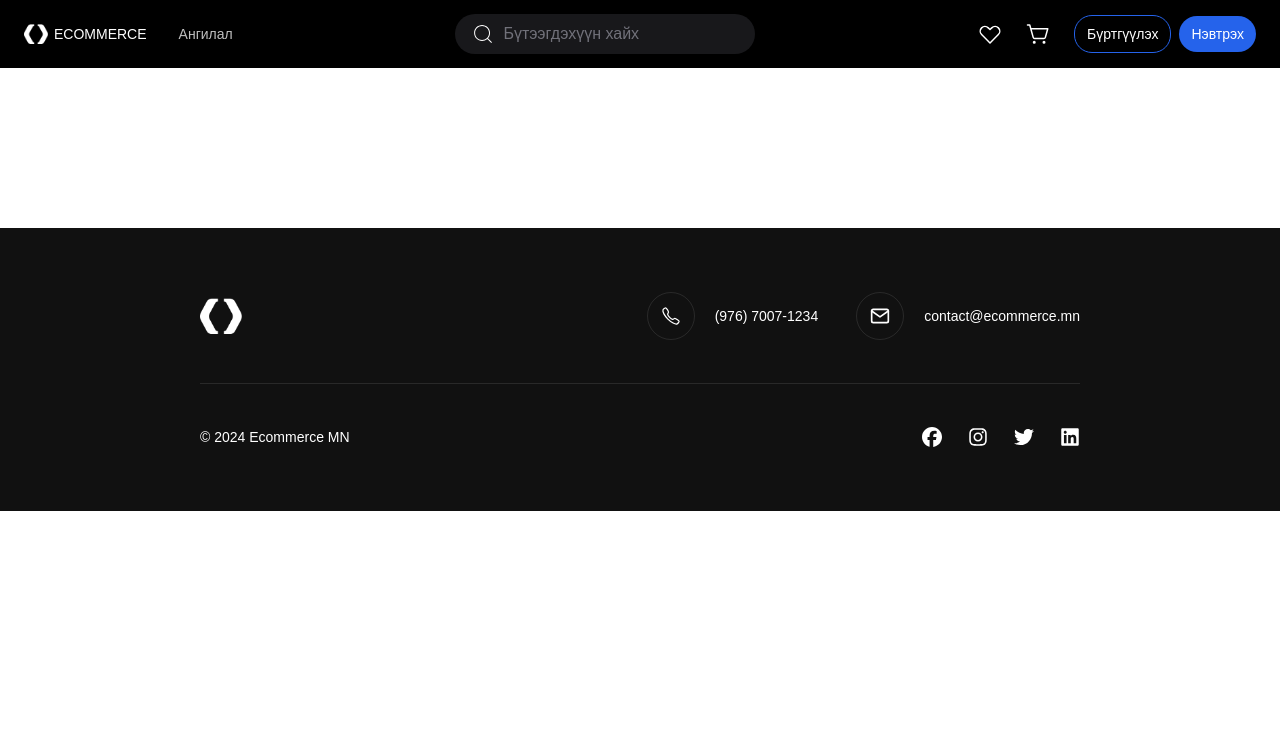
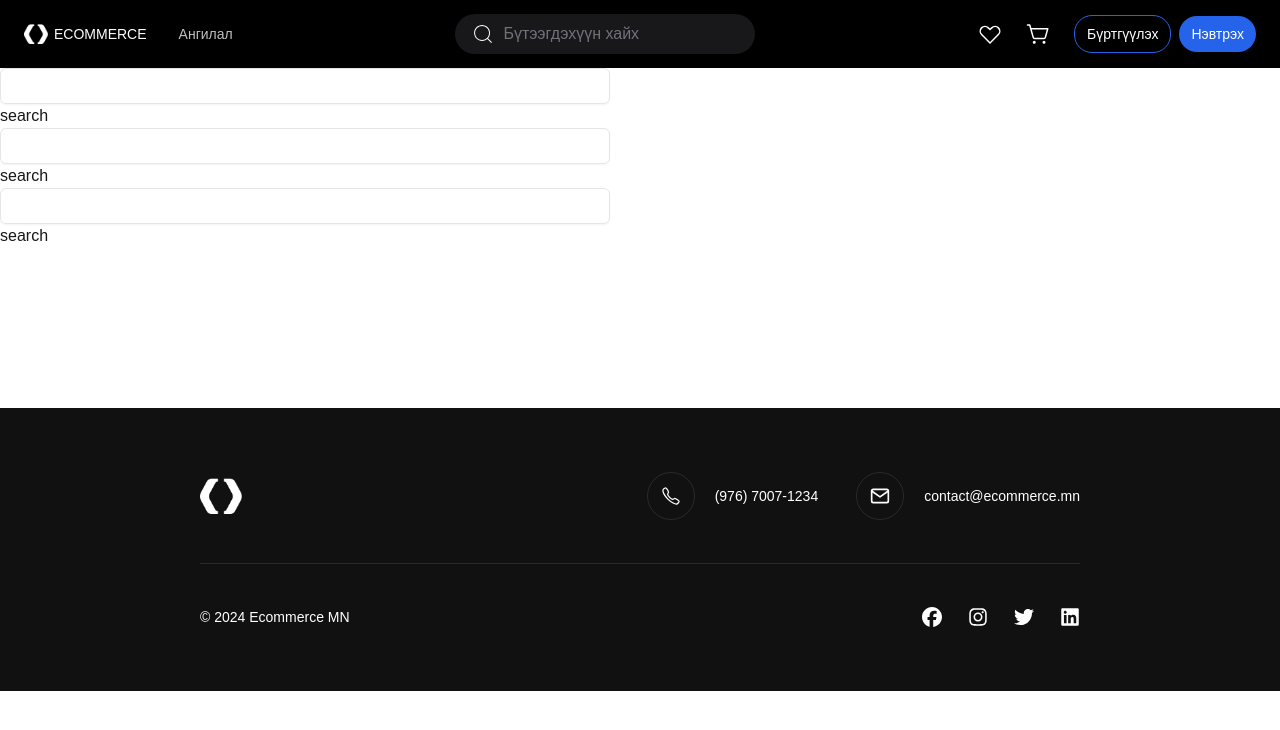
Before and after one commit to 24L-MP1D/TEAM-2, a Next.js app in the folder frontend/: page / in a window 1280 px wide. Shown: the top 730 px of the page. Built offline with nearby package versions, Linux system fonts and the light colour scheme.

Commit message:
add search area

```diff
--- a/frontend/app/layout.tsx
+++ b/frontend/app/layout.tsx
@@ -3,6 +3,7 @@
 import "./globals.css";
 import Header from "@/components/header";
 import Footer from "@/components/footer";
+import Searcharea from "@/components/searchArea";
 
 const geistSans = localFont({
   src: "./fonts/GeistVF.woff",
@@ -30,8 +31,9 @@
       <body
         className={`${geistSans.variable} ${geistMono.variable} antialiased`}
       >
-        <Header/>
-        <Footer/>
+        <Header />
+        <Searcharea />
+        <Footer />
       </body>
     </html>
   );
--- /dev/null
+++ b/frontend/components/searchArea.tsx
@@ -0,0 +1,38 @@
+import {
+  Popover,
+  PopoverContent,
+  PopoverTrigger,
+} from "@/components/ui/popover";
+
+import { Input } from "./ui/input";
+
+export default function Searcharea() {
+  return (
+    <div className="w-[610px] bg-white">
+      {clothes.map((clothes) => (
+        <Popover>
+          <Input type="search"></Input>
+          <PopoverTrigger>search</PopoverTrigger>
+          <PopoverContent className="col-span-2">
+            <img className="span-1 border-sm "></img>
+            <p className="font-bold">{clothes.name}</p> {clothes.price}
+          </PopoverContent>
+        </Popover>
+      ))}
+    </div>
+  );
+}
+const clothes = [
+  {
+    name: "Chunky Glyph Tee",
+    price: 120.0,
+  },
+  {
+    name: "Chunky Glyph Tee",
+    price: 120.0,
+  },
+  {
+    name: "Chunky Glyph Tee",
+    price: 120.0,
+  },
+];
--- /dev/null
+++ b/frontend/components/ui/input.tsx
@@ -0,0 +1,25 @@
+import * as React from "react"
+
+import { cn } from "@/lib/utils"
+
+export interface InputProps
+  extends React.InputHTMLAttributes<HTMLInputElement> {}
+
+const Input = React.forwardRef<HTMLInputElement, InputProps>(
+  ({ className, type, ...props }, ref) => {
+    return (
+      <input
+        type={type}
+        className={cn(
+          "flex h-9 w-full rounded-md border border-input bg-transparent px-3 py-1 text-sm shadow-sm transition-colors file:border-0 file:bg-transparent file:text-sm file:font-medium placeholder:text-muted-foreground focus-visible:outline-none focus-visible:ring-1 focus-visible:ring-ring disabled:cursor-not-allowed disabled:opacity-50",
+          className
+        )}
+        ref={ref}
+        {...props}
+      />
+    )
+  }
+)
+Input.displayName = "Input"
+
+export { Input }
--- /dev/null
+++ b/frontend/components/ui/popover.tsx
@@ -0,0 +1,33 @@
+"use client"
+
+import * as React from "react"
+import * as PopoverPrimitive from "@radix-ui/react-popover"
+
+import { cn } from "@/lib/utils"
+
+const Popover = PopoverPrimitive.Root
+
+const PopoverTrigger = PopoverPrimitive.Trigger
+
+const PopoverAnchor = PopoverPrimitive.Anchor
+
+const PopoverContent = React.forwardRef<
+  React.ElementRef<typeof PopoverPrimitive.Content>,
+  React.ComponentPropsWithoutRef<typeof PopoverPrimitive.Content>
+>(({ className, align = "center", sideOffset = 4, ...props }, ref) => (
+  <PopoverPrimitive.Portal>
+    <PopoverPrimitive.Content
+      ref={ref}
+      align={align}
+      sideOffset={sideOffset}
+      className={cn(
+        "z-50 w-72 rounded-md border bg-popover p-4 text-popover-foreground shadow-md outline-none data-[state=open]:animate-in data-[state=closed]:animate-out data-[state=closed]:fade-out-0 data-[state=open]:fade-in-0 data-[state=closed]:zoom-out-95 data-[state=open]:zoom-in-95 data-[side=bottom]:slide-in-from-top-2 data-[side=left]:slide-in-from-right-2 data-[side=right]:slide-in-from-left-2 data-[side=top]:slide-in-from-bottom-2",
+        className
+      )}
+      {...props}
+    />
+  </PopoverPrimitive.Portal>
+))
+PopoverContent.displayName = PopoverPrimitive.Content.displayName
+
+export { Popover, PopoverTrigger, PopoverContent, PopoverAnchor }
--- a/frontend/package.json
+++ b/frontend/package.json
@@ -10,6 +10,7 @@
   },
   "dependencies": {
     "@radix-ui/react-icons": "^1.3.0",
+    "@radix-ui/react-popover": "^1.1.1",
     "class-variance-authority": "^0.7.0",
     "clsx": "^2.1.1",
     "lucide-react": "^0.439.0",
```
Also changed, not shown: 1 other file (tests, documents, lock files or other folders).
